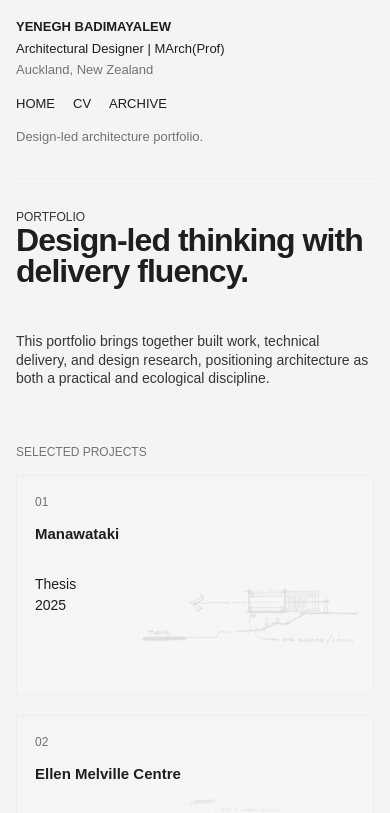
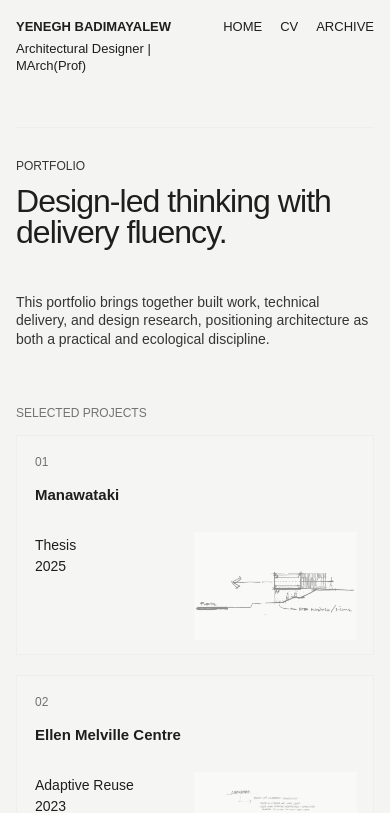
Before and after one commit to Yenegh/yenegh-portfolio, a Next.js app: page / in a window 390 px wide. Shown: the top 813 px of the page. Built offline with nearby package versions, Linux system fonts and the light colour scheme.

Commit message:
Refine homepage and archive UX: hover previews, mobile layout cleanup, image integration

```diff
--- a/app/globals.css
+++ b/app/globals.css
@@ -111,11 +111,15 @@ img {
   border-top: 1px solid var(--line);
 }
 
+.hero .section-label {
+  margin-bottom: 12px;
+}
+
 .hero h1,
 .page-title {
   margin: 0 0 12px;
   font-size: clamp(32px, 5vw, 64px);
-  font-weight: 600;
+  font-weight: 400;
   letter-spacing: -0.03em;
   line-height: 0.98;
 }
@@ -169,6 +173,42 @@ img {
   padding-bottom: 24px;
 }
 
+.archive-header {
+  padding-bottom: 24px;
+}
+
+.archive-header__top {
+  display: flex;
+  flex-direction: column;
+  align-items: flex-start;
+  gap: 12px;
+}
+
+.archive-toggle {
+  display: inline-flex;
+  align-items: center;
+  gap: 4px;
+  padding: 4px;
+  border: 1px solid var(--line);
+}
+
+.archive-toggle__button {
+  border: none;
+  background: transparent;
+  padding: 6px 10px;
+  margin: 0;
+  font: inherit;
+  font-size: 12px;
+  text-transform: uppercase;
+  color: var(--muted);
+  cursor: pointer;
+  transition: background-color 0.2s ease, color 0.2s ease;
+}
+
+.archive-toggle__button.is-active {
+  background: rgba(0, 0, 0, 0.06);
+  color: var(--fg);
+}
 .archive-view-toggle {
   border: none;
   background: transparent;
@@ -250,6 +290,184 @@ img {
   background: rgba(0, 0, 0, 0.015);
 }
 
+.archive-overview {
+  display: grid;
+  grid-template-columns: 320px 1fr;
+  gap: 28px;
+  align-items: start;
+  min-height: 520px;
+}
+
+.archive-overview__preview {
+  position: sticky;
+  top: 24px;
+  min-height: 480px;
+}
+
+.archive-overview__image-wrap {
+  display: flex;
+  align-items: center;
+  justify-content: center;
+  min-height: 480px;
+  padding: 24px;
+  opacity: 0;
+  transition: opacity 0.2s ease;
+}
+
+.archive-overview__image-wrap.is-visible {
+  opacity: 1;
+}
+
+.archive-overview__image {
+  width: 100%;
+  height: 100%;
+  object-fit: contain;
+}
+
+.archive-overview__list {
+  min-width: 0;
+}
+
+.archive-overview__head,
+.archive-overview__row {
+  display: grid;
+  grid-template-columns: 48px 1.3fr 1.1fr 1.8fr 72px;
+  gap: 18px;
+  padding: 14px 0;
+  border-bottom: 1px solid var(--line);
+  align-items: start;
+}
+
+.archive-overview__head {
+  border-top: 1px solid var(--line);
+  font-size: 12px;
+  text-transform: uppercase;
+  color: var(--muted);
+}
+
+.archive-overview__row {
+  color: inherit;
+  text-decoration: none;
+  transition: background-color 0.2s ease;
+}
+
+.archive-overview__row:hover,
+.archive-overview__row.is-active {
+  background: rgba(0, 0, 0, 0.015);
+}
+
+/* mobile*/
+
+.archive-overview-mobile {
+  display: none;
+}
+
+.archive-overview-mobile__grid {
+  display: grid;
+  grid-template-columns: 1fr;
+  gap: 20px;
+}
+
+.archive-overview-mobile__card {
+  display: block;
+  border: 1px solid var(--line);
+  text-decoration: none;
+  color: inherit;
+  overflow: hidden;
+}
+
+.archive-overview-mobile__image-wrap {
+  aspect-ratio: 3 / 2;
+  display: flex;
+  align-items: center;
+  justify-content: center;
+  padding: 16px;
+}
+
+.archive-overview-mobile__image {
+  width: 100%;
+  height: 100%;
+  object-fit: contain;
+}
+
+.archive-overview-mobile__content {
+  padding: 14px 16px 16px;
+}
+
+.archive-overview-mobile__content h3 {
+  margin: 0 0 8px;
+  font-size: 16px;
+  font-weight: 600;
+}
+
+.archive-overview-mobile__content p {
+  margin: 0 0 4px;
+  color: var(--muted);
+}
+
+@media (max-width: 768px) {
+  .project-table-head {
+    display: none;
+  }
+
+  .archive-overview--desktop {
+    display: none;
+  }
+
+  .archive-overview-mobile {
+    display: block;
+  }
+}
+
+  /* Quieter mobile header */
+  .site-location,
+  .site-header .tagline {
+    display: none;
+  }
+
+  @media (max-width: 768px) {
+  .site-header {
+    margin-bottom: 20px;
+  }
+}
+
+  .site-header {
+  margin-bottom: 28px;
+}
+
+
+  /* Archive index: hide the table header row */
+  .project-table-head {
+    display: none;
+  }
+
+  /* Make archive rows simpler on mobile */
+  .project-row {
+    grid-template-columns: 1fr;
+    gap: 6px;
+    padding: 14px 0 16px;
+  }
+
+  /* Hide status under title */
+  .project-row > div:nth-child(2) > div:nth-child(2) {
+    display: none;
+  }
+
+  /* Hide scale under category */
+  .project-row > div:nth-child(3) > div:nth-child(2) {
+    display: none;
+  }
+
+  /* Hide full scope list */
+  .project-row > div:nth-child(4) {
+    display: none;
+  }
+
+  /* Keep year, but soften it */
+  .project-row > div:nth-child(5) {
+    color: var(--muted);
+  }
+
 @media (max-width: 900px) {
   .archive-overview {
     grid-template-columns: 1fr;
@@ -299,7 +517,9 @@ img {
   position: relative;
   display: block;
   min-height: 260px;
-  padding: 22px;
+  min-height: 220px;
+    padding: 20px;
+  padding: 20px;
   border: 1px solid var(--line);
   color: inherit;
   text-decoration: none;
@@ -327,8 +547,10 @@ img {
   width: 58%;
   height: auto;
   object-fit: contain;
-  opacity: 0.08;
-  filter: grayscale(100%) contrast(0.95) brightness(1.05);
+
+  opacity: 0.50; /* key change */
+  filter: grayscale(90%) contrast(1.1) brightness(1);
+
   transition: opacity 0.28s ease;
 }
 
@@ -621,6 +843,15 @@ img {
     gap: 24px;
   }
 
+  @media (max-width: 768px) {
+  .project-table-head {
+    display: none;
+  }
+}
+  .project-table-head {
+  display: none;
+}
+
   .card-grid {
   grid-template-columns: 1fr;
 }
@@ -629,6 +860,56 @@ img {
   min-height: 200px;
   padding: 18px;
 }
+
+  .archive-header__top {
+    gap: 10px;
+  }
+
+  .archive-toggle {
+    margin-bottom: 4px;
+  }
+
+    .main-nav,
+  .site-header .tagline {
+    display: none;
+  }
+
+  main {
+  margin-top: 24px;
+}
+
+  .site-location {
+    display: none;
+  }
+
+  .site-header {
+    grid-template-columns: 1fr auto;
+    gap: 12px;
+    padding: 18px 0 24px;
+  }
+
+  .hamburger {
+    display: block;
+  }
+
+  .mobile-menu {
+    display: block;
+    grid-column: 1 / -1;
+    border-top: 1px solid var(--line);
+    padding-top: 12px;
+    margin-top: 6px;
+  }
+
+  .mobile-menu__nav {
+    display: flex;
+    flex-direction: column;
+    gap: 10px;
+  }
+
+  .mobile-menu__nav a {
+    text-transform: uppercase;
+    font-size: 14px;
+  }
 
 /* Image always visible (no hover needed) */
 .project-card__media img {
@@ -641,8 +922,8 @@ img {
 
 /* Disable hover effects on mobile */
 .project-card:hover .project-card__media img {
-  opacity: 0.28;
-  filter: grayscale(100%) contrast(0.95) brightness(1.05);
+  opacity: 1;
+  filter: grayscale(70%) contrast(1.08) brightness(1);
 }
 
 /* Remove summary text for clarity */
@@ -669,11 +950,15 @@ img {
   }
 
   .project-card__media img {
-    width: 62%;
-    right: 12px;
-    bottom: 12px;
-    opacity: 0.1;
-  }
+  width: 48%;          /* ↓ was ~62% → this is the key change */
+  right: 12px;
+  bottom: 12px;
+
+  opacity: 0.45;
+  filter: grayscale(75%) contrast(1.05);
+
+  transform: scale(0.95);   /* subtle shrink inside frame */
+}
 
   .project-card:hover .project-card__media img {
     opacity: 0.18;
@@ -730,4 +1015,34 @@ img {
     right: 16px;
     font-size: 24px;
   }
+
+  /* hamburger */
+
+  .hamburger {
+  display: none;
+  justify-self: end;
+  align-self: start;
+  width: 40px;
+  height: 40px;
+  padding: 0;
+  border: none;
+  background: transparent;
+  cursor: pointer;
 }
+
+.hamburger span {
+  display: block;
+  width: 18px;
+  height: 1px;
+  margin: 4px auto;
+  background: var(--fg);
+  transition: transform 0.2s ease, opacity 0.2s ease;
+}
+
+.mobile-menu {
+  display: none;
+}
+
+
+
+}
--- a/components/Header.tsx
+++ b/components/Header.tsx
@@ -1,29 +1,60 @@
+"use client";
+
+import { useState } from "react";
 import Link from "next/link";
 
 export function Header() {
+  const [menuOpen, setMenuOpen] = useState(false);
+
+  const closeMenu = () => setMenuOpen(false);
+
   return (
     <header className="site-header">
-        <div className="site-identity">
-  <p className="site-title">
-    <Link href="/">YENEGH BADIMAYALEW</Link>
-  </p>
-  <p className="site-role">
-    Architectural Designer | MArch(Prof)
-  </p>
-  <p className="site-location">
-    Auckland, New Zealand
-  </p>
-</div>
+      <div className="site-identity">
+        <p className="site-title">
+          <Link href="/" onClick={closeMenu}>
+            YENEGH BADIMAYALEW
+          </Link>
+        </p>
+        <p className="site-role">Architectural Designer | MArch(Prof)</p>
+        <p className="site-location">Auckland, New Zealand</p>
+      </div>
 
-      <nav aria-label="Main navigation">
+      <nav className="main-nav" aria-label="Main navigation">
         <Link href="/">Home</Link>
         <Link href="/cv">CV</Link>
         <Link href="/archive">Archive</Link>
       </nav>
 
-      <div className="tagline">
-        Design-led architecture portfolio.<br />
-      </div>
+      <div className="tagline">Design-led architecture portfolio.</div>
+
+      <button
+        type="button"
+        className="hamburger"
+        aria-label={menuOpen ? "Close menu" : "Open menu"}
+        aria-expanded={menuOpen}
+        onClick={() => setMenuOpen((open) => !open)}
+      >
+        <span />
+        <span />
+        <span />
+      </button>
+
+      {menuOpen && (
+        <div className="mobile-menu">
+          <nav className="mobile-menu__nav" aria-label="Mobile navigation">
+            <Link href="/" onClick={closeMenu}>
+              Home
+            </Link>
+            <Link href="/cv" onClick={closeMenu}>
+              CV
+            </Link>
+            <Link href="/archive" onClick={closeMenu}>
+              Archive
+            </Link>
+          </nav>
+        </div>
+      )}
     </header>
   );
 }
```
Also changed, not shown: app/archive/page.tsx (+16 -9 lines), components/ArchiveOverview.tsx (+34 -3 lines).
